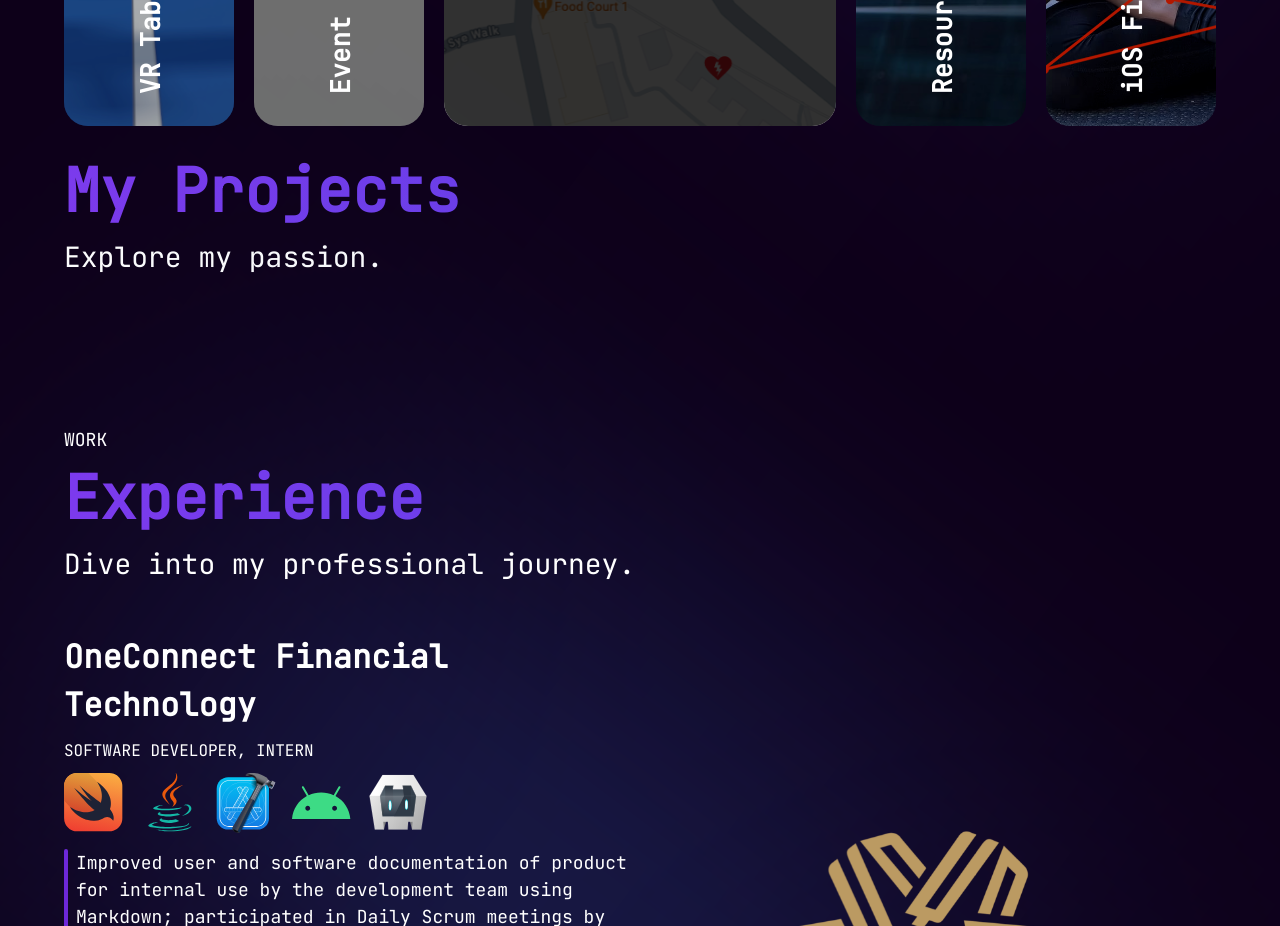
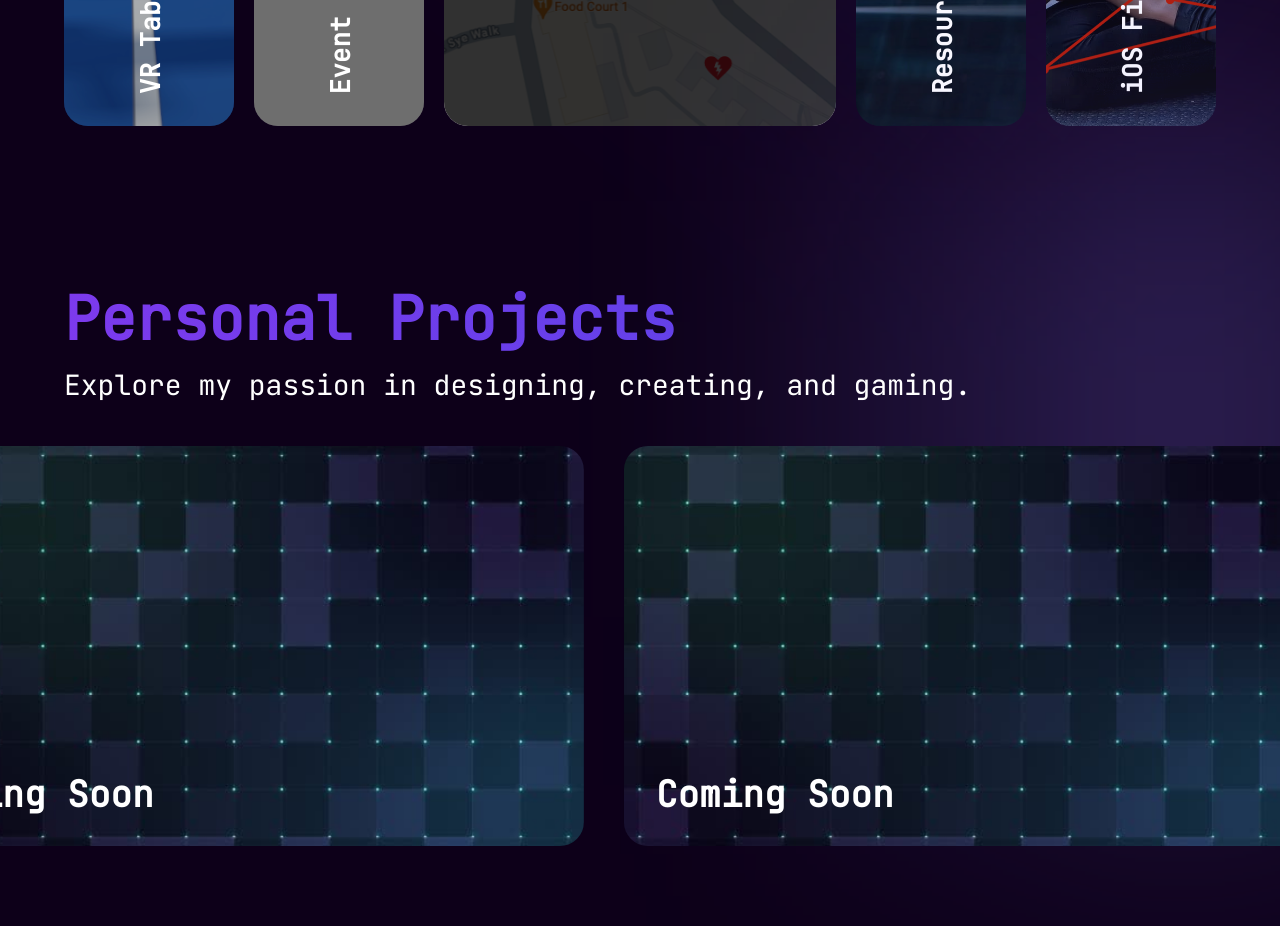
Before and after one commit to Sugiantoxyk/Sugiantoxyk.github.io, a React (Create React App) app: page / in a window 1280 px wide. Shown: the part 3120-4046 px from the top of the page. Built offline with nearby package versions, Linux system fonts and the light colour scheme; grey boxes are pictures that could not be loaded.

Commit message:
added personal projects section

```diff
--- /dev/null
+++ b/src/components/HorizontalCard.jsx
@@ -0,0 +1,25 @@
+
+import { motion } from 'framer-motion';
+
+import { PingLatest } from '.';
+
+const HorizontalCard = ({ url, alt, title, href, index }) => (
+    <div className="relative h-[50vh] w-[700px] overflow-hidden cursor-pointer">
+        { index === 0 && <PingLatest />}
+        <a href={href} target="_blank" rel="noreferrer" draggable="false">
+            <img
+                src={url}
+                alt={alt}
+                draggable="false"
+                className="absolute w-full h-full object-cover rounded-[24px]"
+            />
+            <div className="absolute w-full bottom-0">
+                <p className="text-white p-8 text-4xl font-black">
+                    {title}
+                </p>
+            </div>
+        </a>
+    </div>
+  );
+
+  export default HorizontalCard;
--- a/src/components/index.js
+++ b/src/components/index.js
@@ -3,6 +3,7 @@ import MenuButton from './MenuButton.jsx';
 import ConnectionLogos from './ConnectionLogos.jsx';
 import TechStackLogos from './TechStackLogos.jsx';
 import ProjectCard from './ProjectCard.jsx';
+import HorizontalCard from './HorizontalCard.jsx';
 import WorkCard from './WorkCard.jsx';
 import PingLatest from './PingLatest.jsx';
 import Button from './Button.jsx';
@@ -17,6 +18,7 @@ export {
     ConnectionLogos,
     TechStackLogos,
     ProjectCard,
+    HorizontalCard,
     WorkCard,
     PingLatest,
     Button,
--- a/src/constants/index.js
+++ b/src/constants/index.js
@@ -227,7 +227,7 @@ export const otherSkills = [
   },
 ];
 
-export const projects = [
+export const schoolProjects = [
   {
     id: "project-1",
     url: "/project/project1.png",
@@ -372,6 +372,27 @@ export const projects = [
   },
 ];
 
+export const personalProjects = [
+  {
+    url: "/project/quarto.png",
+    alt: "quarto",
+    title: "Quarto",
+    href: "/quarto",
+  },
+  {
+    url: "/project/grid.jpeg",
+    alt: "comingsoon",
+    title: "Coming Soon",
+    href: null,
+  },
+  {
+    url: "/project/grid.jpeg",
+    alt: "comingsoon",
+    title: "Coming Soon",
+    href: null,
+  },
+];
+
 export const works = [
   {
     url: "/company/oc.png",
--- a/src/home_page/Home.jsx
+++ b/src/home_page/Home.jsx
@@ -1,9 +1,9 @@
 
-import { Navbar, Hero, Introduction, Skill, Project, Work, Resume, Contact, Footer } from './index'
+import { Navbar, Hero, Introduction, Skill, SchoolProject, PersonalProject, Work, Resume, Contact, Footer } from './index'
 
 function Home() {
     return (
-        <div className="overflow-hidden">
+        <div className="overflow-x-clip">
             <Navbar />
             <div className="relative">
                 <Hero />
@@ -18,7 +18,11 @@ function Home() {
             </div>
             <div className="relative">
                 <div className="gradient-05 z-0" />
-                <Project />
+                <SchoolProject />
+            </div>
+            <div className="relative">
+                <div className="gradient-02 z-0" />
+                <PersonalProject />
             </div>
             <div className="relative">
                 <div className="gradient-04 z-0" />
--- /dev/null
+++ b/src/home_page/PersonalProject.jsx
@@ -0,0 +1,84 @@
+
+import { useState, useRef } from 'react';
+import { motion, useScroll, useTransform } from 'framer-motion';
+
+import { fadeIn, staggerContainer } from '../styles/motion';
+import styles from '../styles/styles';
+import { ProjectCard, HorizontalCard } from '../components';
+import { schoolProjects, personalProjects } from '../constants';
+
+const PersonalProject = () => {
+    // Personal projects state
+    const targetRef = useRef(null);
+    const { scrollYProgress } = useScroll({
+        target: targetRef,
+    });
+    const x = useTransform(scrollYProgress, [0, 1], ["0%", "-80%"]);
+
+    return (
+        <section className={`${styles.paddings} relative select-none h-[300vh]`} ref={targetRef}>
+            {/* Personal projects */}
+            <motion.div
+                className={`${styles.innerWidth} sticky top-12 pt-5 mx-auto flex flex-col`}
+                variants={staggerContainer}
+                initial="hidden"
+                whileInView="show"
+                viewport={{ once: false, amount: 0.25 }}
+            >
+                <motion.h1
+                    className={`${styles.mainTitle}`}
+                    variants={fadeIn("up", "tween", 0.2, 1)}
+                >
+                    Personal Projects
+                </motion.h1>
+                <motion.h1
+                    className={`${styles.subTitle}`}
+                    variants={fadeIn("up", "tween", 0.4, 1)}
+                >
+                    Explore my passion in designing, creating, and gaming.
+                </motion.h1>
+                <div className="flex items-center pt-10">
+                    <motion.div style={{ x }} className="flex gap-10">
+                        {personalProjects.map((project, index) => {
+                            return <HorizontalCard {...project} index={index} />;
+                        })}
+                    </motion.div>
+                </div>
+            </motion.div>
+        </section>
+    );
+};
+
+export default PersonalProject;
+
+
+// {/* Personal projects */}
+            // <motion.div
+            //     className={`${styles.innerWidth} pt-5 mx-auto flex flex-col`}
+            //     variants={staggerContainer}
+            //     initial="hidden"
+            //     whileInView="show"
+            //     viewport={{ once: false, amount: 0.25 }}
+            // >
+            //     <motion.h1
+            //         className={`${styles.mainTitle}`}
+            //         variants={fadeIn("up", "tween", 0.2, 1)}
+            //     >
+            //         My Projects
+            //     </motion.h1>
+            //     <motion.h1
+            //         className={`${styles.subTitle}`}
+            //         variants={fadeIn("up", "tween", 0.4, 1)}
+            //     >
+            //         Explore my passion.
+            //     </motion.h1>
+            // </motion.div>
+            // <section ref={targetRef} className={`${styles.innerWidth} mx-auto relative h-[300vh] bg-neutral-900`}>
+            //     <div className="sticky top-0 flex items-center  overflow-hidden">
+            //         <motion.div style={{ x }} className="flex gap-4">
+            //         {personalProjects.map((project, index) => {
+            //             return <HorizontalCard {...project} index={index} />;
+            //         })}
+            //         </motion.div>
+            //     </div>
+            // </section>
--- a/src/home_page/Project.jsx
+++ b/src/home_page/SchoolProject.jsx
@@ -5,9 +5,10 @@ import { motion } from 'framer-motion';
 import { fadeIn, staggerContainer } from '../styles/motion';
 import styles from '../styles/styles';
 import { ProjectCard } from '../components';
-import { projects } from '../constants';
+import { schoolProjects } from '../constants';
 
-const Project = () => {
+const SchoolProject = () => {
+    // School projects state
     const [active, setActive] = useState('project-3');
 
     return (
@@ -46,40 +47,18 @@ const Project = () => {
                 whileInView="show"
                 viewport={{ once: false, amount: 0.25 }}
             >
-                {projects.map((world, index) => (
+                {schoolProjects.map((project, index) => (
                     <ProjectCard
-                    key={world.id}
-                    {...world}
+                    key={project.id}
+                    {...project}
                     index={index}
                     active={active}
                     handleClick={setActive}
                     />
                 ))}
             </motion.div>
-
-            {/* Personal projects */}
-            <motion.div
-                className={`${styles.innerWidth} pt-5 mx-auto flex flex-col`}
-                variants={staggerContainer}
-                initial="hidden"
-                whileInView="show"
-                viewport={{ once: false, amount: 0.25 }}
-            >
-                <motion.h1
-                    className={`${styles.mainTitle}`}
-                    variants={fadeIn("up", "tween", 0.2, 1)}
-                >
-                    My Projects
-                </motion.h1>
-                <motion.h1
-                    className={`${styles.subTitle}`}
-                    variants={fadeIn("up", "tween", 0.4, 1)}
-                >
-                    Explore my passion.
-                </motion.h1>
-            </motion.div>
         </section>
     );
 };
 
-export default Project;
+export default SchoolProject;
--- a/src/home_page/index.js
+++ b/src/home_page/index.js
@@ -2,7 +2,8 @@ import { Navbar } from '../components';
 import Hero from './Hero.jsx';
 import Introduction from './Introduction.jsx';
 import Skill from './Skill.jsx';
-import Project from './Project.jsx';
+import SchoolProject from './SchoolProject.jsx';
+import PersonalProject from './PersonalProject.jsx';
 import Work from './Work.jsx';
 import Resume from './Resume.jsx';
 import Contact from './Contact.jsx';
@@ -13,7 +14,8 @@ export {
     Hero,
     Introduction,
     Skill,
-    Project,
+    SchoolProject,
+    PersonalProject,
     Work,
     Resume,
     Contact,
```
Also changed, not shown: public/project/grid.jpeg (added), public/project/quarto.png (added).
